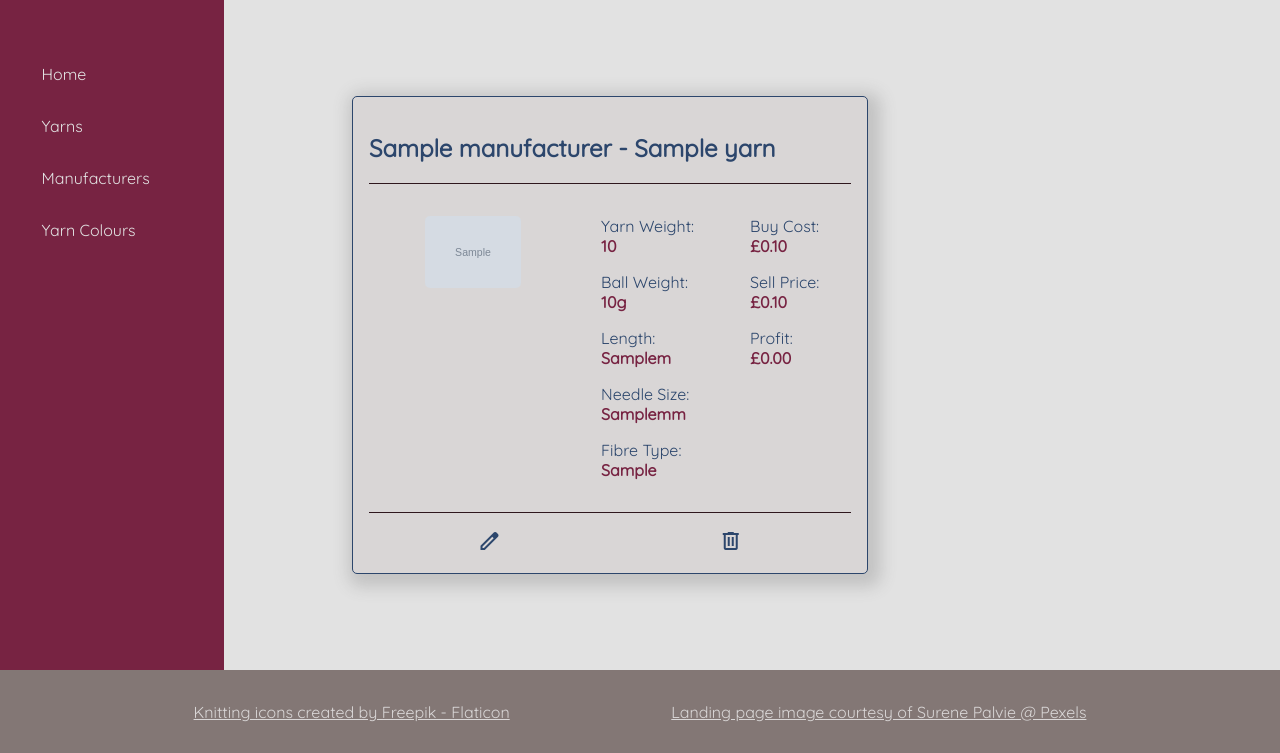
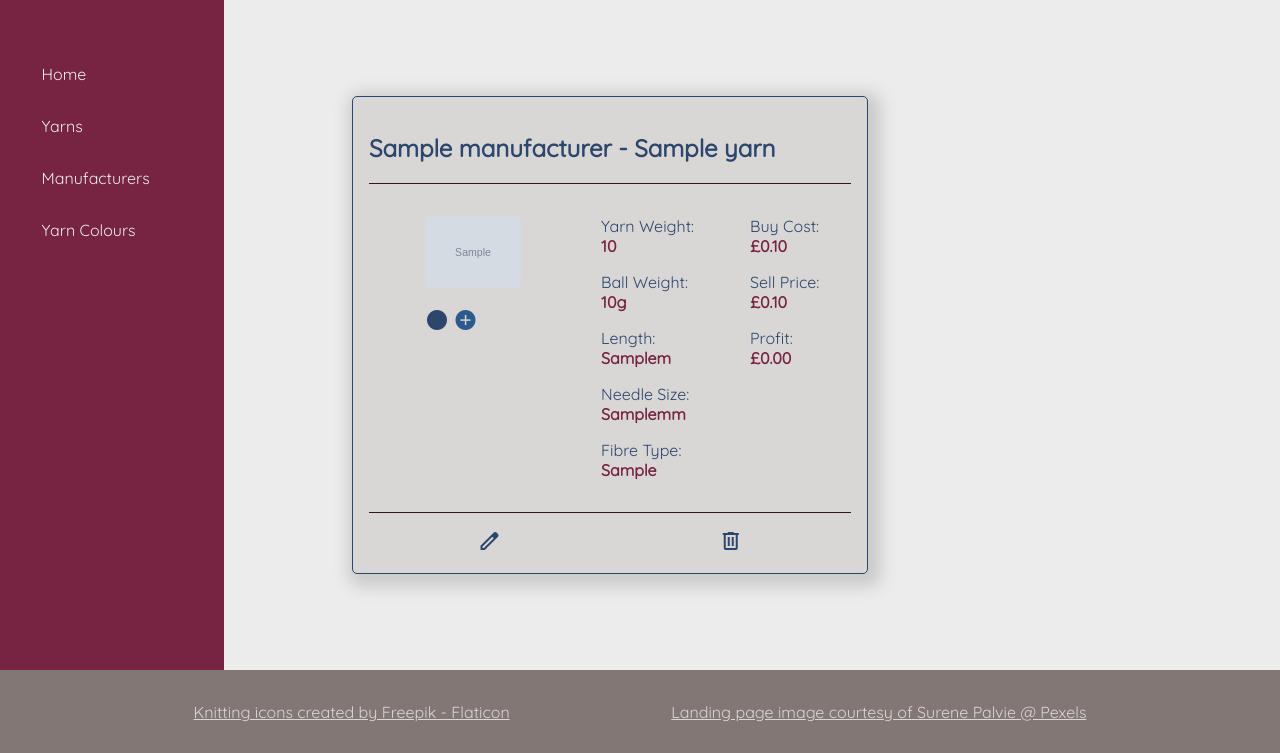
Before and after one commit to LisaS7/yarn_store, a Flask app: page /yarns/1 in a window 1280 px wide. Shown: the top 753 px of the page. Run offline with Flask 2, Linux system fonts and the light colour scheme; grey boxes marked "Sample" are stand-in pictures; a database or web service that is not in the repository returns one stand-in record (values such as "Sample title"); some libraries are stand-ins or nearby versions.

Commit message:
Added colour dots to yarn details page and route to add colour for a specific yarn

```diff
--- a/controllers/yarns_controller.py
+++ b/controllers/yarns_controller.py
@@ -1,5 +1,5 @@
 from flask import Blueprint, render_template, request, redirect
-from repositories import yarn_repository, manufacturer_repository
+from repositories import yarn_repository, manufacturer_repository, colour_repository
 from models.yarn import Yarn
 from config import yarn_weights
 
@@ -15,7 +15,8 @@ def yarns():
 @yarns_blueprint.route("/<id>")
 def detail(id):
     yarn = yarn_repository.select(id)
-    return render_template("/yarns/detail.html", yarn=yarn)
+    colours = colour_repository.select_by_yarn(id)
+    return render_template("/yarns/detail.html", yarn=yarn, colours=colours)
 
 
 @yarns_blueprint.route("/new", methods=["GET", "POST"])
--- a/repositories/colour_repository.py
+++ b/repositories/colour_repository.py
@@ -60,3 +60,10 @@ def save(colour):
 #     sql = f"""UPDATE {TABLE_NAME} SET ({FIELDS}) = ({placeholders}) WHERE id = %s"""
 #     values = []
 #     run_sql(sql, values)
+
+
+def select_by_yarn(yarn_id):
+    sql = f"SELECT * FROM colours WHERE yarn_id = %s"
+    values = [yarn_id]
+    result = run_sql(sql, values)
+    return result
--- a/static/css/style.css
+++ b/static/css/style.css
@@ -4,9 +4,10 @@
     --dark: #2c466c;
     --dark2: #2e171d;
     --mid: #772342;
+    --mid1:#2b5a8b;
     --mid2: #591c32;
     --mid3: #837775;
-    --light1: #e2e2e2;
+    --light1: #ececec;
     --light2: #d9d6d6;
 }
 
@@ -45,7 +46,7 @@ button {
     font-weight: 600;
 }
 
-.colour-table .material-symbols-outlined {
+.colour-dots .material-symbols-outlined {
   font-variation-settings:
   'FILL' 1,
   'wght' 400,
@@ -169,3 +170,11 @@ footer a {
 .colour-yarn-details a {
     text-decoration: none;
 }
+
+figcaption.colour-dots {
+    margin-top: 1rem;
+}
+
+#add-circle {
+    color: var(--mid1);
+}
--- a/templates/base.html
+++ b/templates/base.html
@@ -17,7 +17,7 @@
     <main>
       <nav>
         <ul>
-          <li><a href="">Home</a></li>
+          <li><a href="/">Home</a></li>
           <li><a href="{{ url_for('yarns.yarns') }}">Yarns</a></li>
           <li>
             <a href="{{ url_for('manufacturers.manufacturers') }}"
--- a/templates/colours/all.html
+++ b/templates/colours/all.html
@@ -12,7 +12,7 @@
   <section class="colour-yarn-details">
     <p><a href="{{ url_for('yarns.detail', id=yarn_groups[group][0].yarn.id) }}">View Yarn Details</a></p>
   </section>
-  <table class="colour-table">
+  <table class="colour-table colour-dots">
     <thead>
       <tr>
         <th>Name</th>
--- a/templates/colours/new.html
+++ b/templates/colours/new.html
@@ -13,12 +13,15 @@
     <label for="quantity">Quantity: </label>
     <input type="number" id="quantity" name="quantity" />
     <label for="yarn">Yarn: </label>
+    {% if yarn %}
+    <input type="text" id="yarn" name="yarn" value="{{yarn.name}}" disabled />
+    {% else %}
     <select name="yarn" id="yarn">
       {% for yarn in yarns %}
       <option value="{{yarn.id}}">{{yarn.name}}</option>
       {% endfor %}
     </select>
-
+    {% endif %}
     <div class="submit-button"><button type="submit">Submit</button></div>
   </form>
 </section>
--- a/templates/yarns/detail.html
+++ b/templates/yarns/detail.html
@@ -9,6 +9,22 @@
           src="{{ url_for('static', filename='/images/yarns/' + yarn.image) }}"
           alt="yarn product image"
         />
+        <figcaption class="colour-dots">
+          {% for colour in colours %}
+          <span
+            class="material-symbols-outlined"
+            style="color: {{colour.hex_code}}"
+            title="{{colour.name}}"
+          >
+            circle
+          </span>
+          {% endfor %}
+          <a href="{{ url_for('colours.create_colour', yarn_id=yarn.id) }}"
+            ><span id="add-circle" class="material-symbols-outlined">
+              add_circle
+            </span></a
+          >
+        </figcaption>
       </figure>
 
       <aside>
```
Also changed, not shown: controllers/colour_controller.py (+8 -1 lines).
